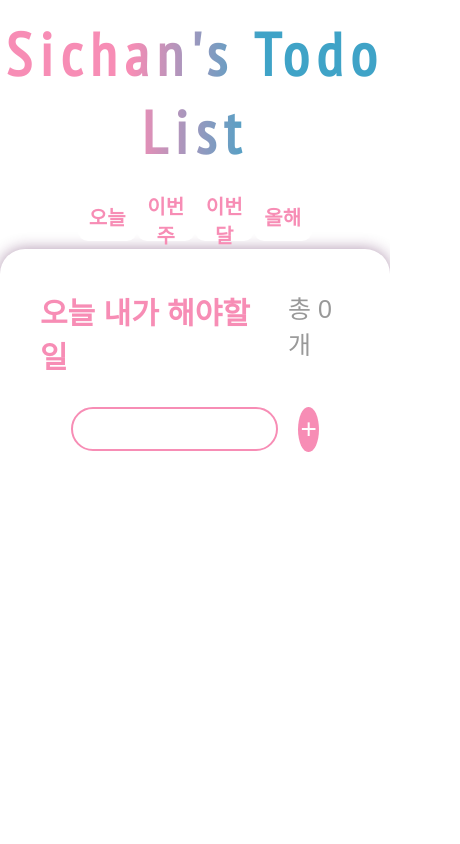
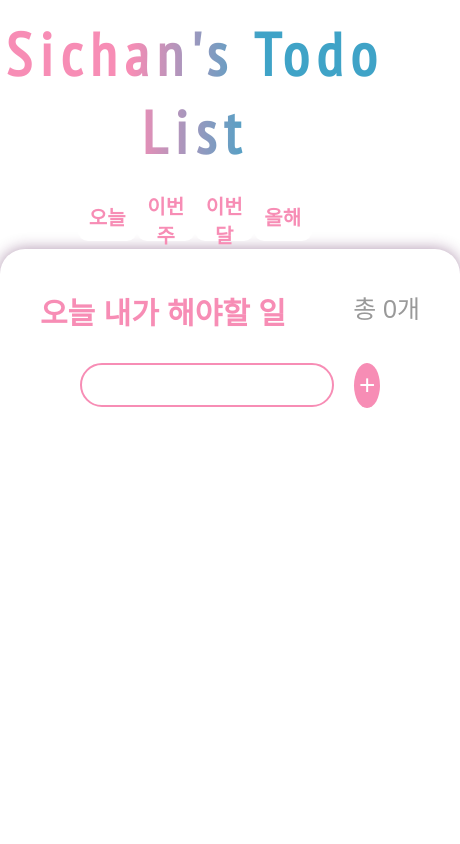
Before and after one commit to sichan1301/Todo_List, a plain HTML site: page index.html in a window 390 px wide. Shown: the top 844 px of the page, 460 px wide, since content can reach past the window. Drawn offline with Linux system fonts and the light colour scheme; a web font is replaced by a local one.

Commit message:
container media query

```diff
--- a/style.css
+++ b/style.css
@@ -46,7 +46,7 @@ nav {
 
 #container {
   padding: 30px;
-  max-width: 700px;
+  width: 700px;
   background: #fff;
   /* border: 10px solid hsla(180, 100%, 100%, 0.8); */
   border-radius: 25px;
@@ -152,3 +152,9 @@ nav {
   text-decoration: line-through;
   opacity: 0.45;
 }
+
+@media only screen and (max-width: 860px) {
+  #container {
+    width: 400px;
+  }
+}
```
